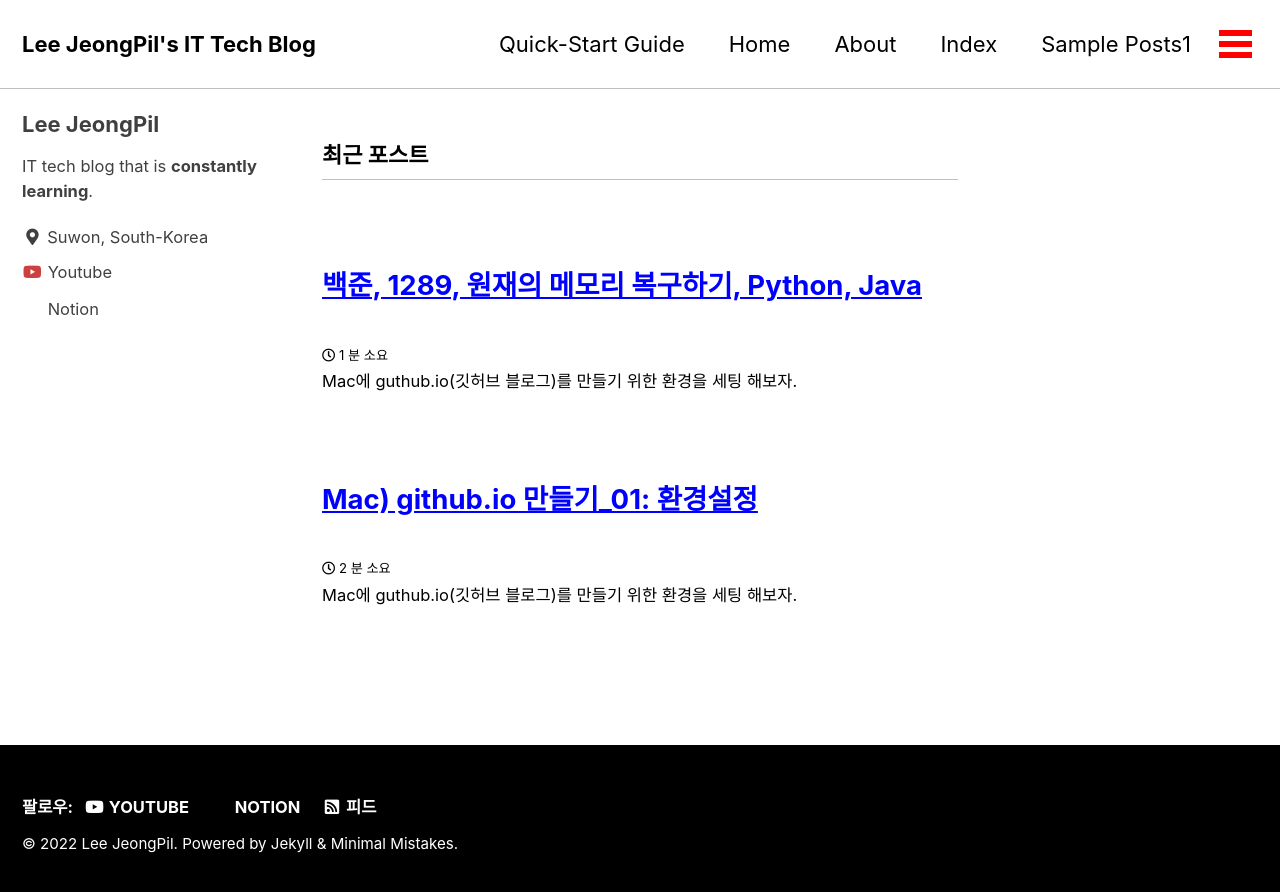
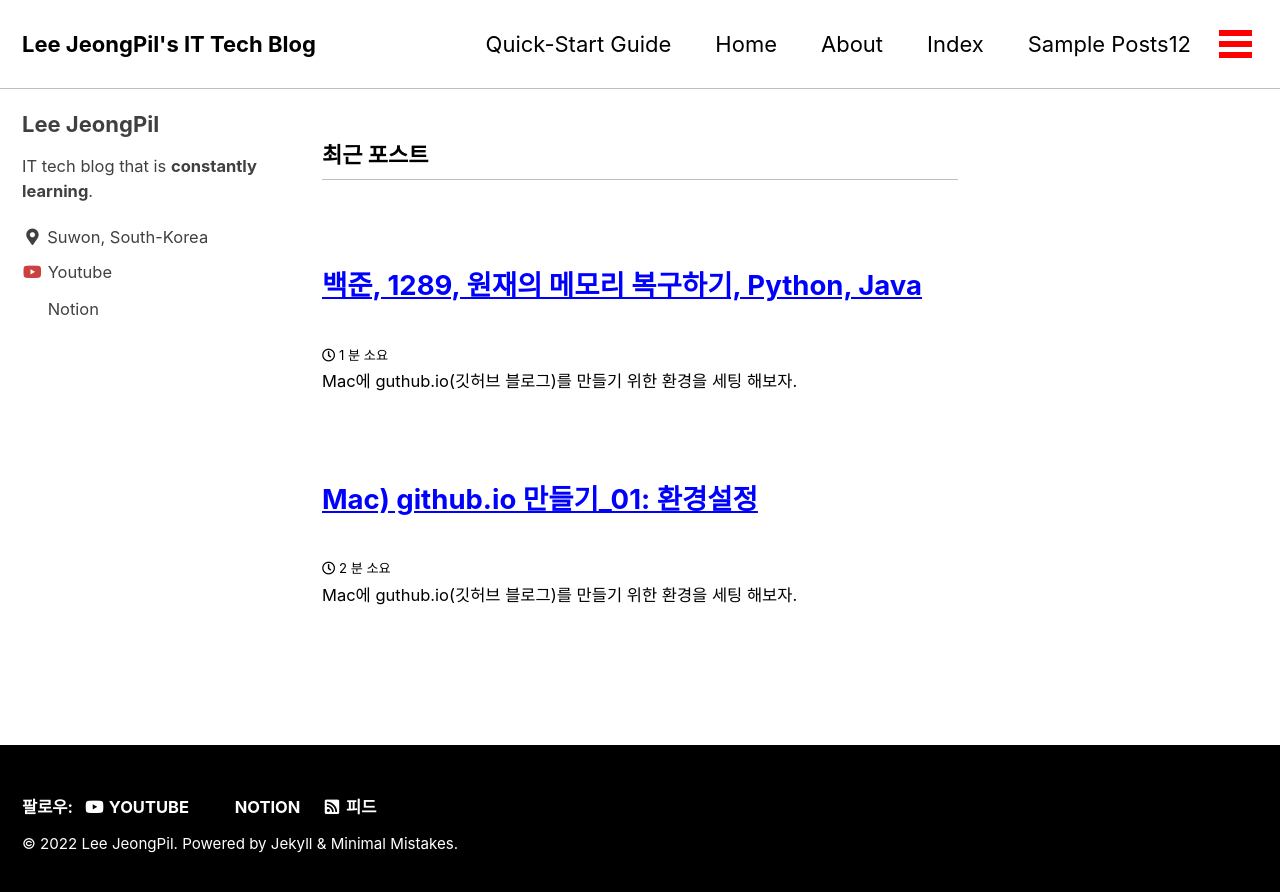
Before and after one commit to leejeongpil/leejeongpil.github.io, a Jekyll site: the page built from index.html, in a window 1280 px wide. Shown: the top 892 px of the page. Built offline with Jekyll 4.4.1, drawn with Linux system fonts in a browser that asks for light colours; cached includes are drawn as plain includes; the list of posts is cut into pages by our own code.

Commit message:
Update navigation.yml

```diff
--- a/_data/navigation.yml
+++ b/_data/navigation.yml
@@ -17,7 +17,7 @@ main:
     url: https://github.com/leejeongpil
   - title: "Index"
     url: https://github.com/leejeongpil
-  - title: "Sample Posts1"
+  - title: "Sample Posts12"
     url: /year-archive/
   - title: "Sample Posts2"
     url: /collection-archive/
```
